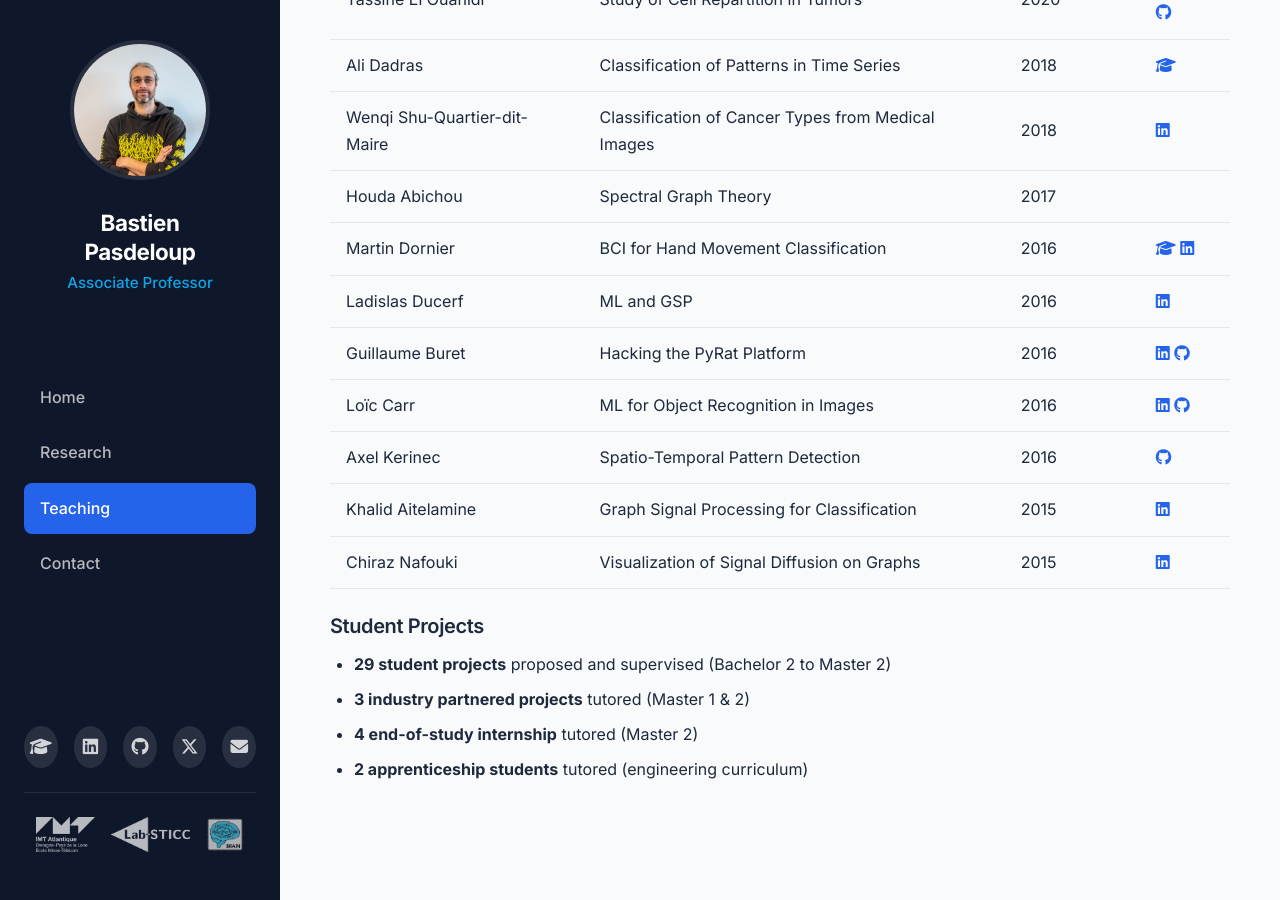
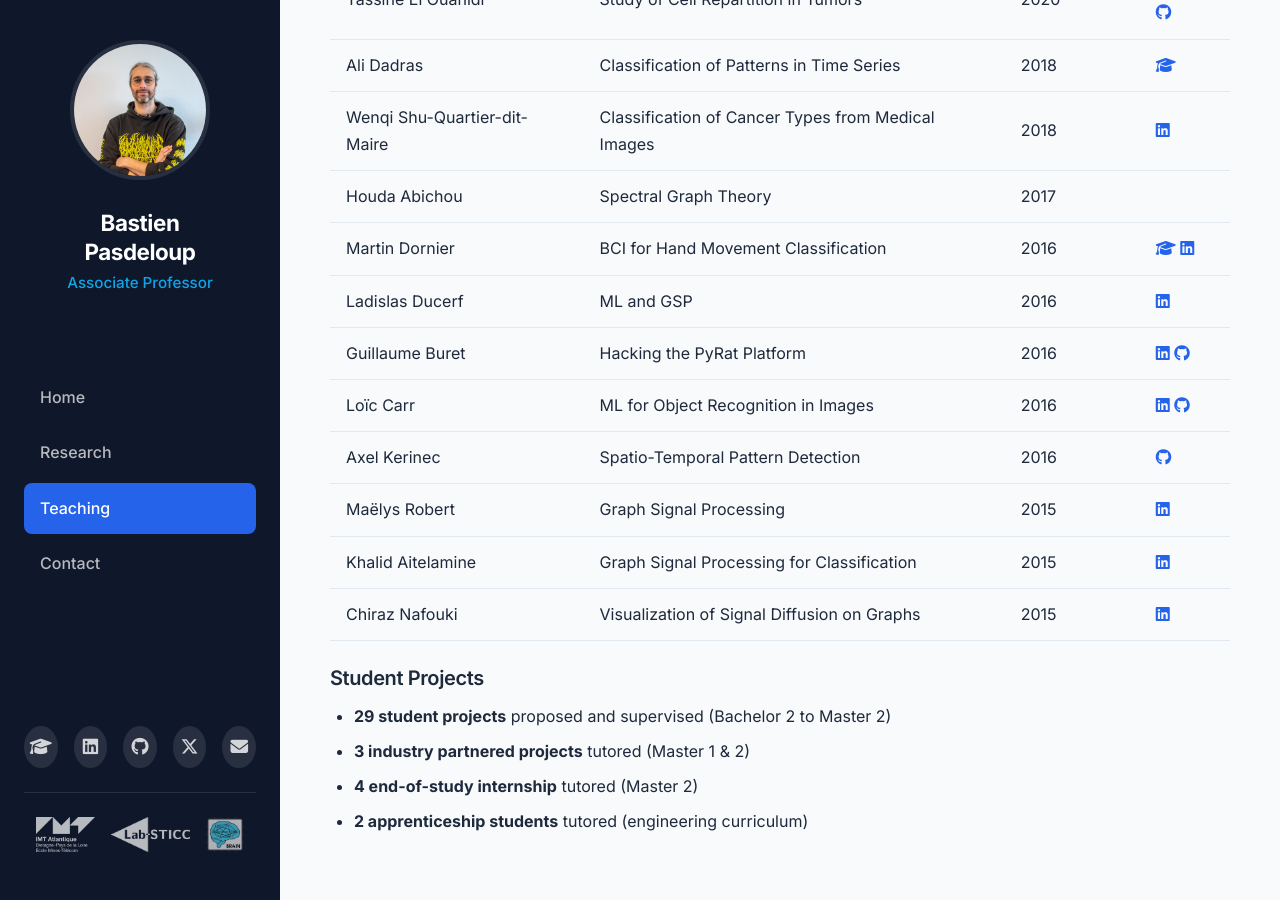
Before and after one commit to BastienPasdeloup/BastienPasdeloup.github.io, a Jekyll site: the page built from teaching.md, in a window 1280 px wide and 900 px high, scrolled down 2600 px. Built offline with Jekyll 4.4.1, drawn with Linux system fonts in a browser that asks for light colours.

Commit message:
added forgotten intern

```diff
--- a/teaching.md
+++ b/teaching.md
@@ -135,6 +135,7 @@ My courses cover both **technical skills** (computer science, AI, machine learni
 | Guillaume Buret | Hacking the PyRat Platform | 2016 | [<i class="fab fa-linkedin"></i>](https://www.linkedin.com/in/guillaume-buret-a715ab44) [<i class="fab fa-github"></i>](https://github.com/thebigtouffe) |
 | Loïc Carr | ML for Object Recognition in Images | 2016 | [<i class="fab fa-linkedin"></i>](https://www.linkedin.com/in/loic-carr) [<i class="fab fa-github"></i>](https://github.com/dimtion) |
 | Axel Kerinec | Spatio-Temporal Pattern Detection | 2016 | [<i class="fab fa-github"></i>](https://axelkrnc.github.io) |
+| Maëlys Robert | Graph Signal Processing  | 2015 | [<i class="fab fa-linkedin"></i>](https://www.linkedin.com/in/maelys-robert) |
 | Khalid Aitelamine | Graph Signal Processing for Classification | 2015 | [<i class="fab fa-linkedin"></i>](https://www.linkedin.com/in/khalid-aitelamine-072731107) |
 | Chiraz Nafouki | Visualization of Signal Diffusion on Graphs | 2015 | [<i class="fab fa-linkedin"></i>](https://www.linkedin.com/in/chiraz-nafouki-b03027a4) |
 
```
